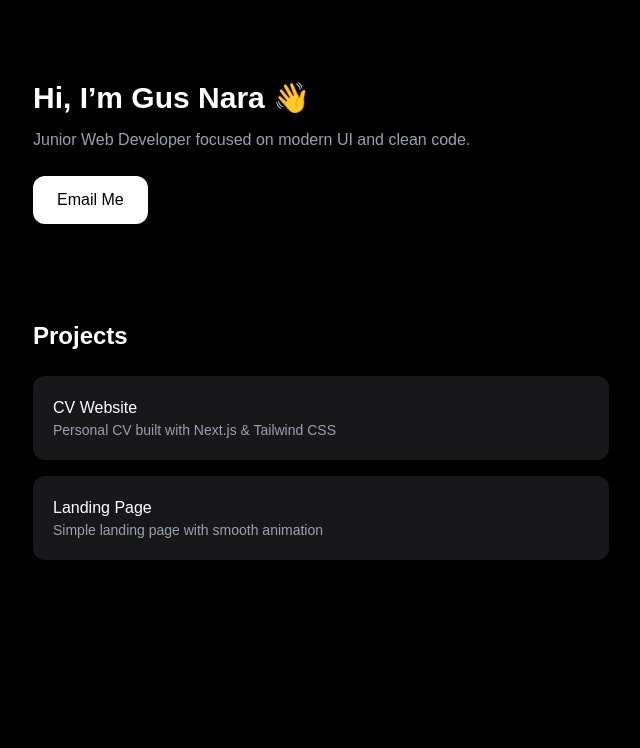
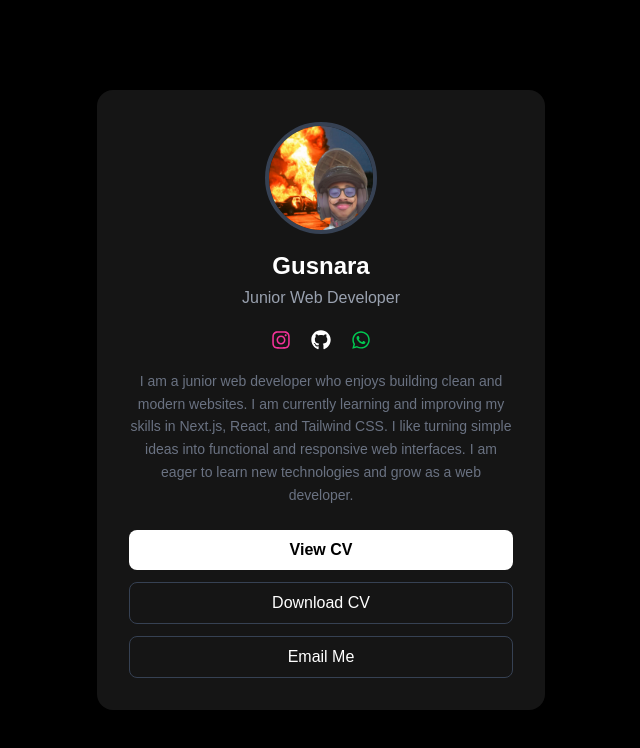
Before and after one commit to GUSNARA66/cv-portfolio, a Next.js app: page / in a window 1280 px wide. Shown: the top 748 px of the page, without its empty margins (319-959 px from the left). Built offline with nearby package versions, Linux system fonts and the light colour scheme.

Commit message:
final portfolio

```diff
--- a/app/page.jsx
+++ b/app/page.jsx
@@ -1,91 +1,139 @@
 "use client";
 
-import { motion } from "framer-motion";
+import { useState, useEffect } from "react";
+import { motion, AnimatePresence } from "framer-motion";
+import { FaInstagram, FaGithub, FaWhatsapp } from "react-icons/fa";
 
-const fadeUp = {
-  hidden: { opacity: 0, y: 20 },
-  visible: (i = 1) => ({
+/* ANIMATION CONFIG */
+const container = {
+  hidden: { opacity: 0 },
+  show: {
+    opacity: 1,
+    transition: {
+      staggerChildren: 0.15,
+      delayChildren: 0.2,
+    },
+  },
+};
+
+const item = {
+  hidden: { opacity: 0, y: 12 },
+  show: {
     opacity: 1,
     y: 0,
     transition: {
-      delay: i * 0.15,
-      duration: 0.6,
-      ease: "easeOut",
+      duration: 0.45,
+      ease: "easeInOut",
     },
-  }),
+  },
 };
 
 export default function Home() {
+  const [showIntro, setShowIntro] = useState(true);
+
+  useEffect(() => {
+    const timer = setTimeout(() => {
+      setShowIntro(false);
+    }, 2200);
+    return () => clearTimeout(timer);
+  }, []);
+
   return (
-    <main className="min-h-screen bg-black text-white px-6 py-20">
-      {/* CV UTAMA */}
-      <section className="max-w-xl mx-auto">
-        <motion.h1
-          variants={fadeUp}
-          initial="hidden"
-          animate="visible"
-          custom={1}
-          className="text-3xl font-bold"
-        >
-          Hi, I’m Gus Nara 👋
-        </motion.h1>
+    <main className="min-h-screen bg-black flex items-center justify-center px-4 overflow-hidden">
+      <AnimatePresence mode="wait">
+        {showIntro ? (
+          /* INTRO */
+          <motion.div
+            key="intro"
+            initial={{ opacity: 0, y: 20 }}
+            animate={{ opacity: 1, y: 0 }}
+            exit={{ opacity: 0, y: -20 }}
+            transition={{ duration: 0.8, ease: "easeInOut" }}
+            className="text-center"
+          >
+            <h1 className="text-white text-3xl md:text-4xl font-bold">
+              Hi, welcome to my portfolio 👋
+            </h1>
+            <p className="text-gray-400 mt-2">
+              I’m Gusnara, Junior Web Developer
+            </p>
+          </motion.div>
+        ) : (
+          /* MAIN CARD */
+          <motion.div
+            key="content"
+            variants={container}
+            initial="hidden"
+            animate="show"
+            className="w-full max-w-md"
+          >
+            <div className="relative bg-[#151515] rounded-2xl p-8 text-center shadow-xl">
 
-        <motion.p
-          variants={fadeUp}
-          initial="hidden"
-          animate="visible"
-          custom={2}
-          className="text-gray-400 mt-3"
-        >
-          Junior Web Developer focused on modern UI and clean code.
-        </motion.p>
+              <motion.img
+                variants={item}
+                src="/profile.jpg"
+                alt="Profile"
+                className="w-28 h-28 mx-auto rounded-full object-cover border-4 border-gray-700"
+              />
 
-        <motion.a
-          variants={fadeUp}
-          initial="hidden"
-          animate="visible"
-          custom={3}
-          href="mailto:emailkamu@gmail.com"
-          className="inline-block mt-6 px-6 py-3 bg-white text-black rounded-xl font-medium hover:scale-105 transition"
-        >
-          Email Me
-        </motion.a>
-      </section>
+              <motion.h1 variants={item} className="text-2xl font-bold text-white mt-4">
+                Gusnara
+              </motion.h1>
 
-      {/* PROJECT */}
-      <section className="max-w-xl mx-auto mt-24">
-        <motion.h2
-          variants={fadeUp}
-          initial="hidden"
-          animate="visible"
-          custom={1}
-          className="text-2xl font-semibold"
-        >
-          Projects
-        </motion.h2>
+              <motion.p variants={item} className="text-gray-400 mt-1">
+                Junior Web Developer
+              </motion.p>
 
-        <motion.div
-          variants={fadeUp}
-          initial="hidden"
-          animate="visible"
-          custom={2}
-          className="mt-6 space-y-4"
-        >
-          <div className="p-5 rounded-xl bg-zinc-900 hover:bg-zinc-800 transition">
-            <h3 className="font-medium">CV Website</h3>
-            <p className="text-sm text-gray-400">
-              Personal CV built with Next.js & Tailwind CSS
-            </p>
-          </div>
+              <motion.div variants={item} className="flex justify-center gap-5 mt-5">
+                <a href="https://instagram.com/gussnarraa_" target="_blank" className="text-pink-500 text-xl hover:scale-110 transition">
+                  <FaInstagram />
+                </a>
+                <a href="https://github.com/GUSNARA66" target="_blank" className="text-white text-xl hover:scale-110 transition">
+                  <FaGithub />
+                </a>
+                <a href="https://wa.me/6285810564284" target="_blank" className="text-green-500 text-xl hover:scale-110 transition">
+                  <FaWhatsapp />
+                </a>
+              </motion.div>
 
-          <div className="p-5 rounded-xl bg-zinc-900 hover:bg-zinc-800 transition">
-            <h3 className="font-medium">Landing Page</h3>
-            <p className="text-sm text-gray-400">
-              Simple landing page with smooth animation
-            </p>
-          </div>
-        </motion.div>
-      </section>
+              <motion.p variants={item} className="text-gray-500 text-sm mt-5 leading-relaxed">
+                I am a junior web developer who enjoys building clean and modern websites.
+                I am currently learning and improving my skills in Next.js, React, and Tailwind CSS.
+                I like turning simple ideas into functional and responsive web interfaces.
+                I am eager to learn new technologies and grow as a web developer.
+              </motion.p>
+
+             <motion.div variants={item} className="mt-6 flex flex-col gap-3">
+  {/* VIEW CV */}
+  <a
+    href="/cv.pdf"
+    target="_blank"
+    className="py-2 rounded-lg bg-white text-black font-semibold hover:bg-gray-200 transition"
+  >
+    View CV
+  </a>
+
+  {/* DOWNLOAD CV */}
+  <a
+    href="/cv.pdf"
+    download
+    className="py-2 rounded-lg border border-gray-700 text-white hover:bg-gray-800 transition"
+  >
+    Download CV
+  </a>
+
+  {/* EMAIL */}
+  <a
+    href="mailto:gnara8817@gmail.com?subject=Portfolio%20Contact"
+    className="py-2 rounded-lg border border-gray-700 text-white hover:bg-gray-800 transition"
+  >
+    Email Me
+  </a>
+</motion.div>
+            </div>
+          </motion.div>
+        )}
+      </AnimatePresence>
     </main>
   );
 }
```
